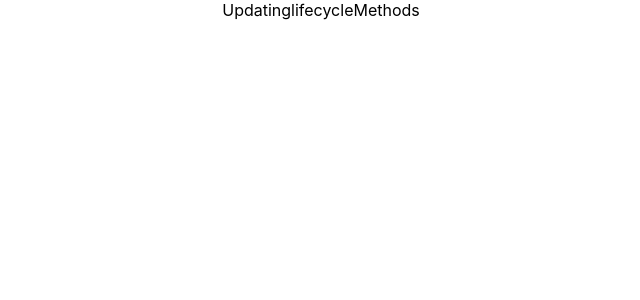
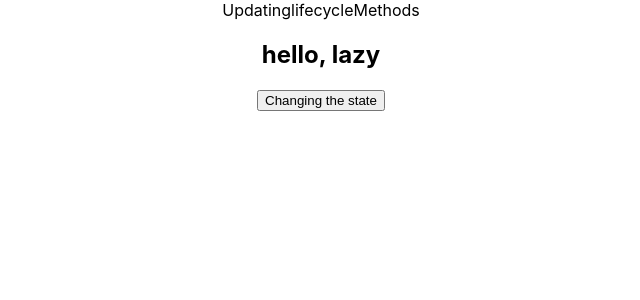
Before and after one commit to Martin023/start-react, a React (Create React App) app: page / in a window 1280 px wide. Shown: the top 300 px of the page, without its empty margins (319-959 px from the left). Built offline with nearby package versions, Linux system fonts and the light colour scheme.

Commit message:
Updating lc mathods

```diff
--- a/src/components/UpdatinglifecycleMethods.js
+++ b/src/components/UpdatinglifecycleMethods.js
@@ -1,9 +1,53 @@
 import React, { Component } from 'react'
 
 class UpdatinglifecycleMethods extends Component {
+
+  constructor(props) {
+    super(props)
+
+    this.state = {
+       name:'lazy',
+    }
+  }
+  //Method 1 - getDerivedStateFromProps
+
+  static getDerivedStateFromProps(props,state) {
+    console.log('the get derived from state static method')
+}
+  //Method 2 - shouldComponentUpdate
+  // this method is used to determine if the component should be updated or not by returning a boolean value true or false
+  shouldComponentUpdate() {
+    console.log('should component update method')
+    return true
+  }
+
+  //Method 3 - getSnapshotBeforeUpdate
+  // this method is used to capture some information from the DOM before it is changed
+  getSnapshotBeforeUpdate(prevProps,prevState) {
+    console.log('get snapshot before update method')
+    return null
+
+  }
+
+  //Method 4 - componentDidUpdate
+  // this method is used to perform some action after the component has been updated
+  componentDidUpdate() {
+    console.log('component did update method')
+  }
+
+  changeState = ()=>{
+    this.setState({
+      name:'code'
+    })
+  }
+
   render() {
     return (
-      <div>UpdatinglifecycleMethods</div>
+      <div>
+          <div>UpdatinglifecycleMethods</div>
+          <h2>hello, {this.state.name}</h2>
+          <button onClick={this.changeState}>Changing the state</button>
+      </div>
     )
   }
 }
```
